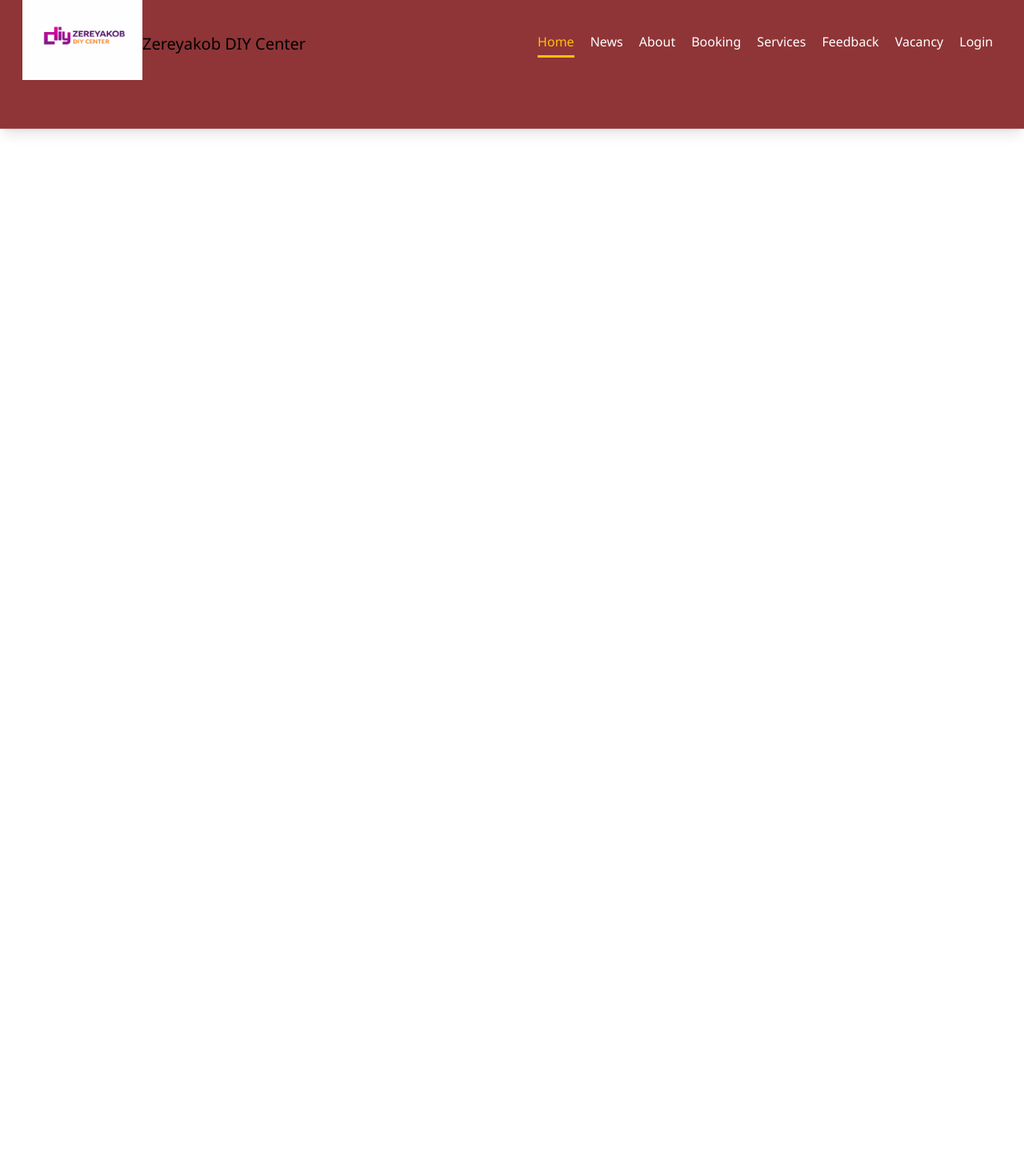
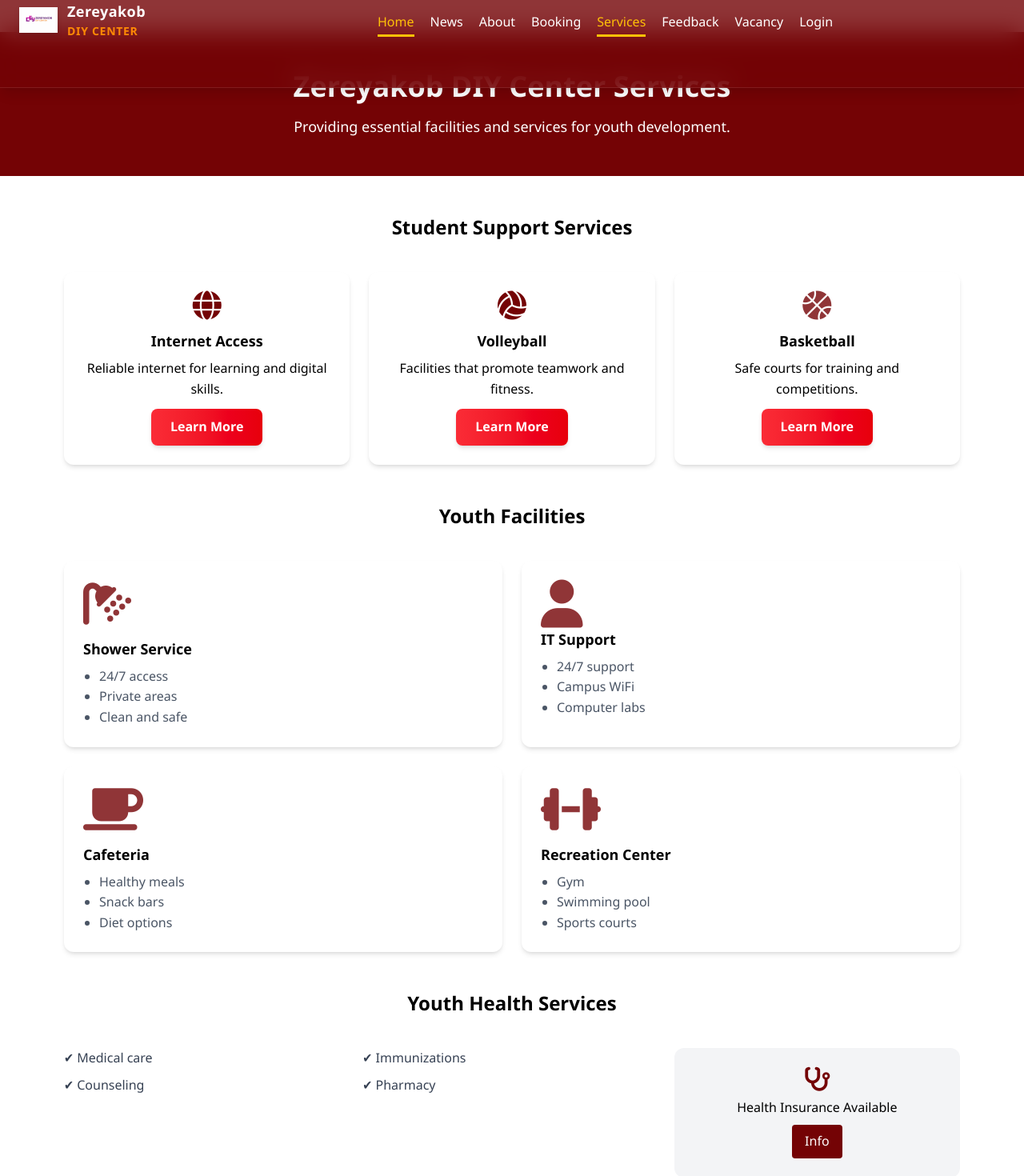
Before and after one commit to kifludev/AsteZeriakobDycenterwebProject, a React (Vite) app: page /AsteZeriakobDycenterwebProject/service in a window 1280 px wide. Shown: the top 1470 px of the page at 80% size. Before the commit the page ends 800 px from the top, so only its background shows below. Built offline with nearby package versions, Linux system fonts and the light colour scheme.

Commit message:
design the button

```diff
--- a/package.json
+++ b/package.json
@@ -14,6 +14,7 @@
   },
   "dependencies": {
     "@emailjs/browser": "^4.4.1",
+    "@heroicons/react": "^2.2.0",
     "@tailwindcss/vite": "^4.2.1",
     "axios": "^1.13.2",
     "gh-pages": "^6.3.0",
--- a/src/App.jsx
+++ b/src/App.jsx
@@ -41,16 +41,16 @@ function App() {
 
       <Routes>
         <Route path="AsteZeriakobDycenterwebProject" element={<HomePage />} />
-        <Route path="about" element={<AboutPage />} />
+        <Route path="AsteZeriakobDycenterwebProject/about" element={<AboutPage />} />
 
         {/* ✅ PASS FUNCTION CORRECTLY */}
-        <Route path="news" element={<NewsPage />} />
+        <Route path="AsteZeriakobDycenterwebProject/news" element={<NewsPage />} />
 
-        <Route path="/feedback" element={<FeedbackPage />} />
-        <Route path="/service" element={<ServicePage />} />
-        <Route path="/booking" element={<BookingPage />} />
-        <Route path="/vacancy" element={<VacancyPage />} />
-        <Route path="/login" element={<LoginPage />} />
+        <Route path="AsteZeriakobDycenterwebProject/feedback" element={<FeedbackPage />} />
+        <Route path="AsteZeriakobDycenterwebProject/service" element={<ServicePage />} />
+        <Route path="AsteZeriakobDycenterwebProject/booking" element={<BookingPage />} />
+        <Route path="AsteZeriakobDycenterwebProject/vacancy" element={<VacancyPage />} />
+        <Route path="AsteZeriakobDycenterwebProject/login" element={<LoginPage />} />
         {/* 🔐 Dashboard */}
         <Route
           path="dashboard"
--- a/src/components/header/Navbar.jsx
+++ b/src/components/header/Navbar.jsx
@@ -10,16 +10,27 @@ export function Navbar({ menuOpen, setMenuOpen }) {
     <nav className="fixed top-0 w-full z-40 bg-[rgba(var(--bs-primary-rgb),0.8)] backdrop-blur-lg border-b border-white/10 shadow-lg navbar-nav pb-15">
       <div className="w-full relative mr-20">
         <div className="flex items-center ">
-          <NavLink to="/AsteZeriakobDycenterwebProject" className="flex items-center ml-7 p-0">
-            <img
-              src="diy.png"
-              className="mx-0"
-              width="150"
-              height="auto"
-              alt="Zereyakob DIY Center"
-            />
-            <sub className="text-xl">Zereyakob DIY Center</sub>
-          </NavLink>
+<NavLink
+  to="/AsteZeriakobDycenterwebProject"
+  className="flex items-center gap-3 ml-6"
+>
+  {/* Logo Image */}
+  <img
+    src="diy.png"
+    alt="Zereyakob DIY Center Logo"
+    className="w-12 h-12 object-contain drop-shadow-md "
+  />
+
+  {/* Logo Text */}
+  <div className="leading-tight">
+    <h1 className="text-white text-lg font-bold tracking-wide">
+      Zereyakob
+    </h1>
+    <span className="text-sm text-orange-400 font-semibold tracking-wider">
+      DIY CENTER
+    </span>
+  </div>
+</NavLink>
 
           <div
             className="md:hidden w-7 h-5 cursor-pointer z-40 absolute right-0"
@@ -36,43 +47,43 @@ export function Navbar({ menuOpen, setMenuOpen }) {
               Home
             </NavLink>
             <NavLink
-              to="/news"
+              to="AsteZeriakobDycenterwebProject/news"
               className="text-gray-300 hover:text-white transition-colors nav-link"
             >
               News
             </NavLink>
             <NavLink
-              to="/about"
+              to="AsteZeriakobDycenterwebProject/about"
               className="text-gray-300 hover:text-white transition-colors nav-link"
             >
               About
             </NavLink>
             <NavLink
-              to="/booking"
+              to="AsteZeriakobDycenterwebProject/booking"
               className="text-gray-300 hover:text-white transition-colors nav-link"
             >
               Booking
             </NavLink>
             <NavLink
-              to="/service"
+              to="AsteZeriakobDycenterwebProject/service"
               className="text-gray-300 hover:text-white transition-colors nav-link"
             >
               Services
             </NavLink>
             <NavLink
-              to="/feedback"
+              to="AsteZeriakobDycenterwebProject/feedback"
               className="text-gray-300 hover:text-white transition-colors nav-link"
             >
               Feedback
             </NavLink>
             <NavLink
-              to="/vacancy"
+              to="AsteZeriakobDycenterwebProject/vacancy"
               className="text-gray-300 hover:text-white transition-colors nav-link"
             >
               Vacancy
             </NavLink>
             <NavLink
-              to="/login"
+              to="AsteZeriakobDycenterwebProject/login"
               className="text-gray-300 hover:text-white transition-colors nav-link"
             >
               Login
--- a/src/pages/BookingPage.jsx
+++ b/src/pages/BookingPage.jsx
@@ -234,7 +234,7 @@ export function BookingPage() {
             <button
               type="submit"
               disabled={loading || checking}
-              className="w-full bg-[#740305] text-white py-3 rounded-xl text-lg font-semibold hover:opacity-90 transition disabled:opacity-50"
+              className="px-6 py-2.5 bg-gradient-to-r from-red-500 to-red-600 text-white font-semibold rounded-lg shadow-md hover:from-red-600 hover:to-red-800 transition duration-300 hover:scale-105 transition w-full"
             >
               {loading
                 ? "Submitting..."
--- a/src/pages/FeedbackPage.jsx
+++ b/src/pages/FeedbackPage.jsx
@@ -132,7 +132,7 @@ export function FeedbackPage() {
               <div className="text-center">
                 <button
                   type="submit"
-                  className="bg-[#740305] text-white px-6 py-3 rounded-lg font-semibold hover:opacity-90"
+                  className="px-6 py-2.5 bg-gradient-to-r from-red-500 to-red-600 text-white font-semibold rounded-lg shadow-md hover:from-red-600 hover:to-red-800 transition duration-300 hover:scale-105 transition"
                 >
                   Submit Feedback
                 </button>
--- a/src/pages/NewsPage.jsx
+++ b/src/pages/NewsPage.jsx
@@ -65,7 +65,7 @@ export function NewsPage() {
 
             <button
               onClick={fetchNews}
-              className="mt-4 bg-[#740305] text-white px-4 py-2 rounded-lg"
+              className="px-6 py-2.5 bg-gradient-to-r from-red-500 to-red-600 text-white font-semibold rounded-lg shadow-md hover:from-red-600 hover:to-red-800 transition duration-300 hover:scale-105 transition"
             >
               Try Again
             </button>
@@ -130,7 +130,7 @@ export function NewsPage() {
 
         {/* BUTTON */}
         <div className="mt-10 text-center">
-          <button className="bg-green-600 text-white px-6 py-3 rounded-lg hover:bg-green-700 transition">
+          <button className="px-6 py-2.5 bg-gradient-to-r from-red-500 to-red-600 text-white font-semibold rounded-lg shadow-md hover:from-red-600 hover:to-red-800 transition duration-300 hover:scale-105 transition">
             ➕ Add News Article
           </button>
         </div>
--- a/src/pages/ServicePage.jsx
+++ b/src/pages/ServicePage.jsx
@@ -1,5 +1,6 @@
 import { useState } from "react";
 import { FooterPage } from "../components/FooterPage";
+
 
 export function ServicePage() {
   const [open, setOpen] = useState(null);
@@ -42,7 +43,7 @@ export function ServicePage() {
 
               <button
                 onClick={() => toggle(1)}
-                className="border border-[#740305] text-[#740305] px-4 py-2 rounded"
+                className="px-6 py-2.5 bg-gradient-to-r from-red-500 to-red-600 text-white font-semibold rounded-lg shadow-md hover:from-red-600 hover:to-red-800 transition duration-300 hover:scale-105 transition"
               >
                 Learn More
               </button>
@@ -64,7 +65,7 @@ export function ServicePage() {
 
               <button
                 onClick={() => toggle(2)}
-                className="border border-[#740305] text-[#740305] px-4 py-2 rounded"
+                className="px-6 py-2.5 bg-gradient-to-r from-red-500 to-red-600 text-white font-semibold rounded-lg shadow-md hover:from-red-600 hover:to-red-800 transition duration-300 hover:scale-105 transition"
               >
                 Learn More
               </button>
@@ -78,13 +79,13 @@ export function ServicePage() {
 
             {/* CARD 3 */}
             <div className="bg-white shadow-md rounded-xl p-6 text-center">
-              <i className="fas fa-basketball-ball text-4xl text-yellow-500 mb-3"></i>
+              <i className="fas fa-basketball-ball text-4xl text-[rgba(var(--bs-primary-rgb),0.8)] mb-3"></i>
               <h4 className="font-semibold text-lg mb-2">Basketball</h4>
               <p className="mb-3">Safe courts for training and competitions.</p>
 
               <button
                 onClick={() => toggle(3)}
-                className="border border-[#740305] text-[#740305] px-4 py-2 rounded"
+                className="px-6 py-2.5 bg-gradient-to-r from-red-500 to-red-600 text-white font-semibold rounded-lg shadow-md hover:from-red-600 hover:to-red-800 transition duration-300 hover:scale-105 transition"
               >
                 Learn More
               </button>
@@ -106,7 +107,8 @@ export function ServicePage() {
 
           <div className="grid md:grid-cols-2 gap-6">
             <div className="bg-white shadow-md rounded-xl p-6">
-              <h4 className="font-semibold text-lg mb-2">🚿 Shower Service</h4>
+              <i className="fas fa-shower text-6xl text-[rgba(var(--bs-primary-rgb),0.8)] mb-3"></i>
+              <h4 className="font-semibold text-lg mb-2"> Shower Service</h4>
               <ul className="list-disc ml-5 text-gray-600">
                 <li>24/7 access</li>
                 <li>Private areas</li>
@@ -115,7 +117,8 @@ export function ServicePage() {
             </div>
 
             <div className="bg-white shadow-md rounded-xl p-6">
-              <h4 className="font-semibold text-lg mb-2">💻 IT Support</h4>
+              <i className="fas fa-user text-6xl text-[rgba(var(--bs-primary-rgb),0.8)]"></i>
+              <h4 className="font-semibold text-lg mb-2">IT Support</h4>
               <ul className="list-disc ml-5 text-gray-600">
                 <li>24/7 support</li>
                 <li>Campus WiFi</li>
@@ -124,7 +127,8 @@ export function ServicePage() {
             </div>
 
             <div className="bg-white shadow-md rounded-xl p-6">
-              <h4 className="font-semibold text-lg mb-2">🍽 Cafeteria</h4>
+              <i className="fas fa-coffee text-6xl text-[rgba(var(--bs-primary-rgb),0.8)] mb-3"></i>
+              <h4 className="font-semibold text-lg mb-2">Cafeteria</h4>
               <ul className="list-disc ml-5 text-gray-600">
                 <li>Healthy meals</li>
                 <li>Snack bars</li>
@@ -133,8 +137,9 @@ export function ServicePage() {
             </div>
 
             <div className="bg-white shadow-md rounded-xl p-6">
+              <i className="fas fa-dumbbell text-6xl text-[rgba(var(--bs-primary-rgb),0.8)] mb-3"></i>
               <h4 className="font-semibold text-lg mb-2">
-                🏋 Recreation Center
+                 Recreation Center
               </h4>
               <ul className="list-disc ml-5 text-gray-600">
                 <li>Gym</li>
@@ -176,14 +181,13 @@ export function ServicePage() {
           <div className="bg-white shadow-md rounded-xl p-6 grid md:grid-cols-2 gap-6 items-center">
             <div>
               <h2 className="text-xl font-bold mb-3">Disability Support</h2>
+              <i className="fas fa-wheelchair text-6xl text-[#740305] mb-3"></i>
               <ul className="list-disc ml-5 text-gray-600">
                 <li>Academic support</li>
                 <li>Assistive tech</li>
                 <li>Accessibility help</li>
               </ul>
             </div>
-
-            <div className="text-center text-5xl text-[#740305]">♿</div>
           </div>
         </section>
       </div>
--- a/src/pages/auth/LoginPage.jsx
+++ b/src/pages/auth/LoginPage.jsx
@@ -55,7 +55,7 @@ export function LoginPage() {
                 <label className="block mb-1 font-medium">Username</label>
                 <div className="flex items-center border rounded-lg overflow-hidden">
                   <span className="px-3 text-gray-500">
-                    <i className="fas fa-user"></i>
+                    <i className="fas fa-user text-xl text-[#740305] mb-3"></i>
                   </span>
                   <input
                     type="text"
@@ -72,7 +72,7 @@ export function LoginPage() {
                 <label className="block mb-1 font-medium">Password</label>
                 <div className="flex items-center border rounded-lg overflow-hidden">
                   <span className="px-3 text-gray-500">
-                    <i className="fas fa-key"></i>
+                     <i className="fas fa-key text-xl text-[#740305] mb-3"></i>
                   </span>
                   <input
                     type="password"
@@ -95,7 +95,7 @@ export function LoginPage() {
               {/* BUTTON */}
               <button
                 type="submit"
-                className="w-full bg-[#740305] text-white py-3 rounded-lg font-semibold hover:opacity-90 transition"
+                className="px-6 py-2.5 bg-gradient-to-r from-red-500 to-red-600 text-white font-semibold rounded-lg shadow-md hover:from-red-600 hover:to-red-800 transition duration-300 hover:scale-105 transition w-full"
               >
                 Submit
               </button>
```
Also changed, not shown: src/pages/HomePage.jsx (+11 -11 lines), 1 other file (tests, documents, lock files or other folders).
